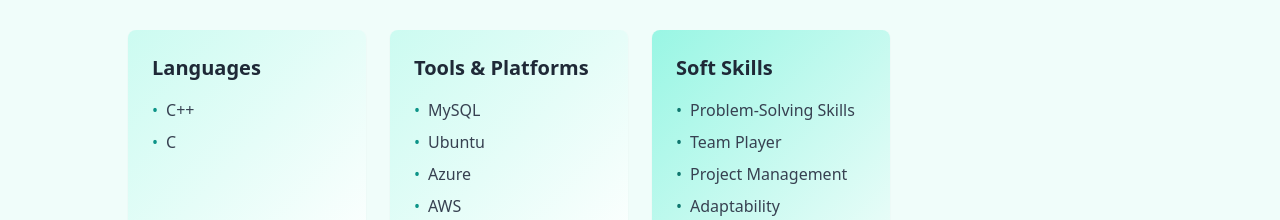
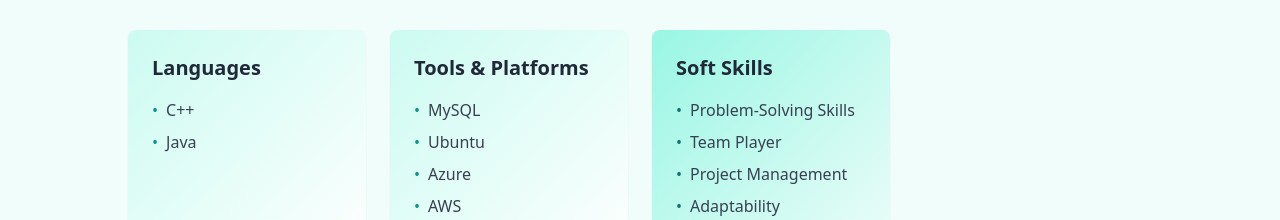
Before and after one commit to MALLUVALASAJAIDEEP/soft-turquoise-canvas, a React (Vite) app: page / in a window 1280 px wide. Shown: the part 1300-1520 px from the top of the page. Built offline with nearby package versions, Linux system fonts and the light colour scheme.

Commit message:
Remove c

```diff
--- a/src/components/SkillsSection.tsx
+++ b/src/components/SkillsSection.tsx
@@ -1,7 +1,7 @@
 
 export function SkillsSection() {
   const skills = {
-    languages: ["C++", "C"],
+    languages: ["C++", "Java"],
     frameworks: [],
     tools: ["MySQL", "Ubuntu", "Azure", "AWS"],
     softSkills: ["Problem-Solving Skills", "Team Player", "Project Management", "Adaptability", "Resource Management"]
```
